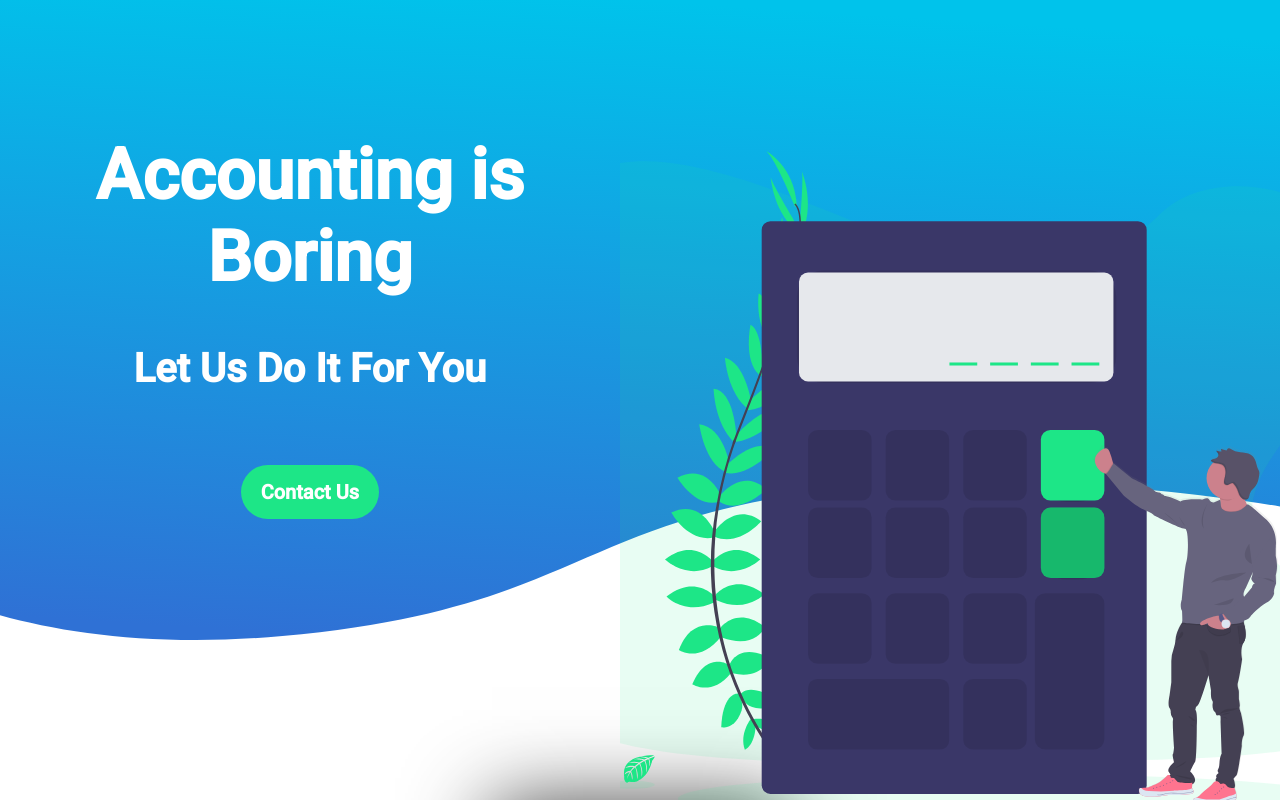
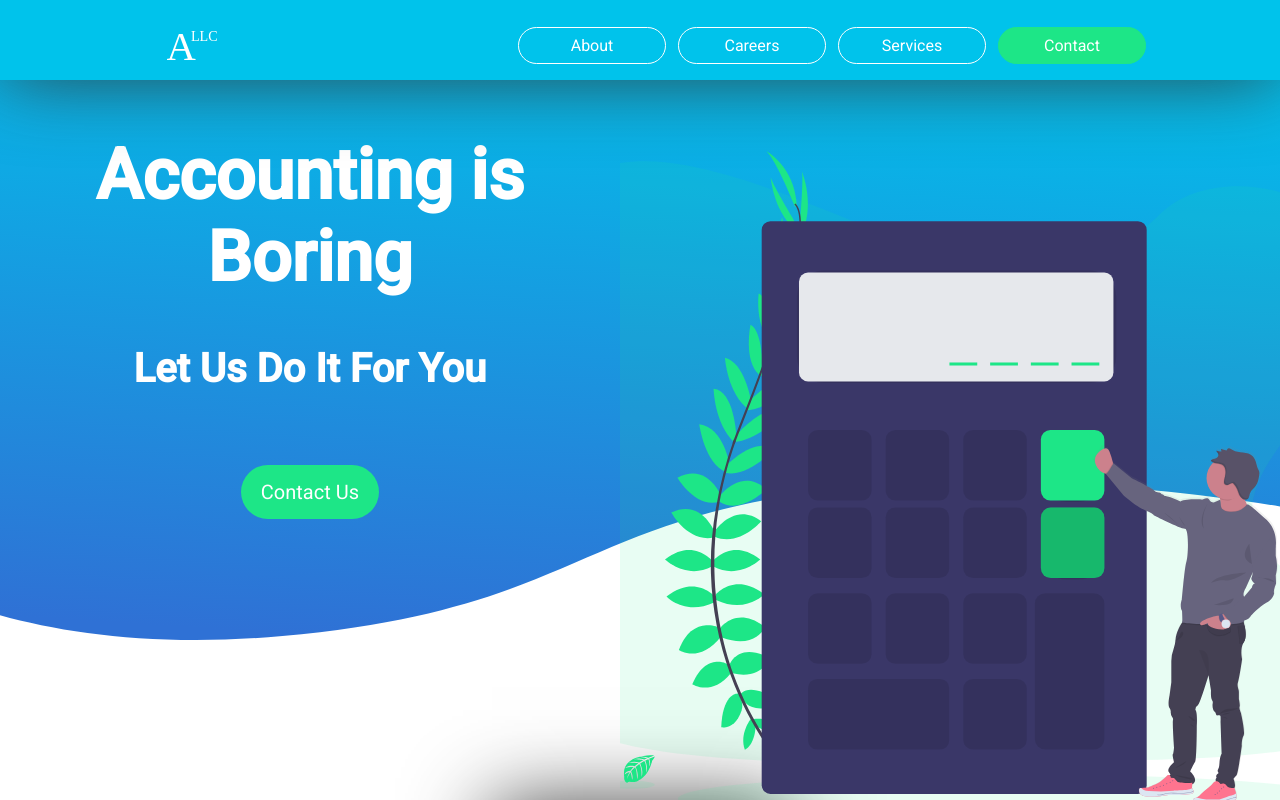
Before and after one commit to Bryang09/accountant, an Angular app: page / in a window 1280 px wide. Shown: the top 800 px of the page. Built offline with nearby package versions, Linux system fonts and the light colour scheme.

Commit message:
Burger Nav Added

```diff
--- a/src/app/app.component.html
+++ b/src/app/app.component.html
@@ -1,5 +1,5 @@
 <router-outlet></router-outlet>
-
+<app-nav></app-nav>
 <app-hero></app-hero>
 <app-services></app-services>
 <app-newsletter></app-newsletter>
--- a/src/app/components/hero/hero.component.scss
+++ b/src/app/components/hero/hero.component.scss
@@ -25,6 +25,7 @@
       border-radius: 35px;
       background: #1de687;
       font-size: 20px;
+      font-weight: 400;
       cursor: pointer;
     }
   }
--- a/src/app/components/nav/nav.component.html
+++ b/src/app/components/nav/nav.component.html
@@ -1,4 +1,44 @@
 <nav>
   <div class="logoContainer"><div class="logo"></div></div>
-  <div class="Navigation"></div>
+  <div class="Navigation">
+    <h4
+      *ngFor="let nav of navs"
+      [ngClass]="{ nav: nav.normal, contact: nav.normal === false }"
+    >
+      {{ nav.text }}
+    </h4>
+  </div>
+
+  <div class="burger">
+    <div class="burgerContainer" (click)="onBurger()">
+      <div
+        class="line line1"
+        [ngStyle]="{
+          transform: burger ? 'rotate(45deg)' : 'none',
+          background: burger ? '#fff' : '#333'
+        }"
+      ></div>
+      <div
+        class="line line2"
+        [ngStyle]="{ display: burger ? 'none' : 'flex' }"
+      ></div>
+      <div
+        class="line line3"
+        [ngStyle]="{
+          transform: burger ? 'rotate(-45deg) translate(5px, -3px)' : 'none',
+          background: burger ? '#fff' : '#333'
+        }"
+      ></div>
+    </div>
+
+    <div
+      class="Navigation"
+      [ngStyle]="{
+        display: burger ? 'flex' : 'none'
+      }"
+    >
+      <div class="logo"></div>
+      <h4 *ngFor="let nav of navs" class="burgerLinks">{{ nav.text }}</h4>
+    </div>
+  </div>
 </nav>
--- a/src/app/components/nav/nav.component.scss
+++ b/src/app/components/nav/nav.component.scss
@@ -0,0 +1,132 @@
+nav {
+  position: fixed;
+  top: 0;
+  left: 0;
+  display: flex;
+  width: 100vw;
+  background: #00c3eb;
+  padding-top: 20px;
+  z-index: 10;
+  padding-bottom: 10px;
+  box-shadow: 1px -7px 80px #333;
+
+  .logoContainer {
+    width: 30%;
+    display: flex;
+    justify-content: center;
+    align-items: center;
+
+    .logo {
+      background: url(./logo.svg) no-repeat center center / cover;
+      height: 50px;
+      width: 50px;
+    }
+  }
+
+  .Navigation {
+    display: flex;
+    width: 50%;
+    margin: 0 auto;
+    justify-content: center;
+    align-items: center;
+
+    h4 {
+      width: 23%;
+      margin: 0 1%;
+      color: #fff;
+      font-weight: 400;
+      text-align: center;
+      border-radius: 35px;
+      padding: 8px 0;
+      transition: 0.2s;
+      cursor: pointer;
+
+      &:hover {
+        border-radius: 5px;
+      }
+    }
+  }
+}
+
+.contact {
+  background: #1de687;
+  border: 1px solid #1de687;
+}
+
+.nav {
+  border: 1px solid #fff;
+}
+
+.burger {
+  display: none;
+}
+
+@media screen and (max-width: 1192px) {
+}
+@media screen and (max-width: 992px) {
+}
+@media screen and (max-width: 768px) {
+  nav .Navigation,
+  nav .logoContainer {
+    display: none;
+  }
+
+  nav {
+    background: transparent;
+    box-shadow: none;
+    padding: 0;
+  }
+  .burger {
+    display: flex;
+    flex-direction: column;
+
+    .burgerContainer {
+      width: 40px;
+      height: 40px;
+      display: flex;
+      justify-content: center;
+      align-items: center;
+      flex-direction: column;
+      margin-left: 5vw;
+      cursor: pointer;
+      position: fixed;
+      top: 25px;
+      left: 5px;
+      z-index: 20;
+
+      .line {
+        height: 3px;
+        width: 30px;
+        background: #333;
+        margin: 1.5px auto;
+        transition: 0.4s ease;
+      }
+    }
+
+    .Navigation {
+      height: 100%;
+      width: 100%;
+      position: fixed;
+      background: #1de687;
+      display: flex;
+      flex-direction: column;
+
+      .logo {
+        background: url(./logo.svg) no-repeat center center / cover;
+        height: 80px;
+        width: 110px;
+        margin-bottom: 2vh;
+      }
+
+      .burgerLinks {
+        color: #fff;
+        margin: 2vh auto;
+        font-size: 30px;
+      }
+    }
+  }
+}
+@media screen and (max-width: 600px) {
+}
+@media screen and (max-width: 500px) {
+}
--- a/src/app/components/nav/nav.component.ts
+++ b/src/app/components/nav/nav.component.ts
@@ -1,15 +1,30 @@
-import { Component, OnInit } from '@angular/core';
+import { Component, OnInit } from "@angular/core";
+import { Nav } from "./nav.model";
 
 @Component({
-  selector: 'app-nav',
-  templateUrl: './nav.component.html',
-  styleUrls: ['./nav.component.scss']
+  selector: "app-nav",
+  templateUrl: "./nav.component.html",
+  styleUrls: ["./nav.component.scss"]
 })
 export class NavComponent implements OnInit {
+  navs: Nav[] = [
+    new Nav("About", true, "about"),
+    new Nav("Careers", true, "careers"),
+    new Nav("Services", true, "services"),
+    new Nav("Contact", false, "contact")
+  ];
 
-  constructor() { }
+  burger: boolean = false;
+
+  constructor() {}
 
   ngOnInit() {
+    console.log(this.navs);
+    console.log(this.burger);
   }
 
+  onBurger() {
+    this.burger = !this.burger;
+    console.log(this.burger);
+  }
 }
--- /dev/null
+++ b/src/app/components/nav/nav.model.ts
@@ -0,0 +1,7 @@
+export class Nav {
+  constructor(
+    public text: string,
+    public normal: boolean,
+    public link: string
+  ) {}
+}
--- a/src/app/components/services/services.component.scss
+++ b/src/app/components/services/services.component.scss
@@ -75,7 +75,7 @@
       flex-direction: column;
       height: 100%;
       background: #fff;
-
+      padding-top: 5vh;
       .service {
         width: 90%;
         margin: 0;
```
